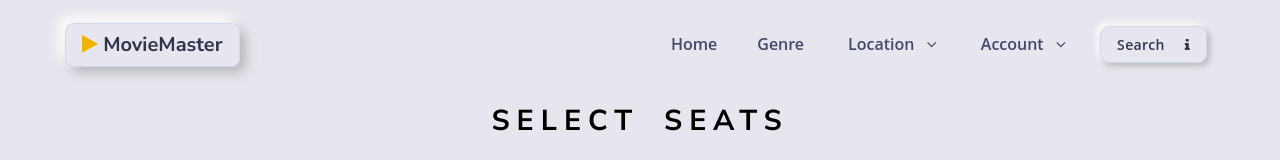
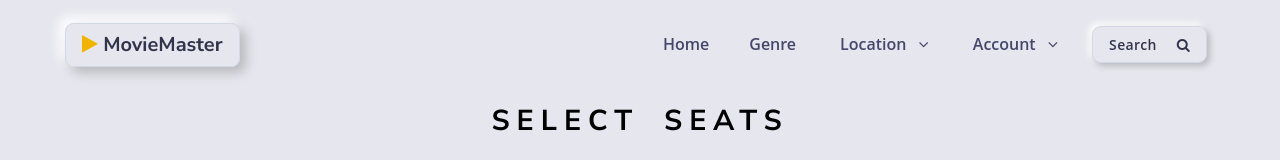
Before and after one commit to vishnucprasad/MovieMaster_Nuemorpism, a plain HTML site: page views/seat-selection.html in a window 1280 px wide. Shown: the top 160 px of the page. Drawn offline with Linux system fonts and the light colour scheme.

Commit message:
Fixed search icon bug in seat selection

```diff
--- a/views/seat-selection.html
+++ b/views/seat-selection.html
@@ -83,7 +83,7 @@
                         <li class="nav-item">
                             <div class="search-right">
                                 <a href="#search" class="btn btn-primary btn-sm font-weight-bold px-3" title="search">
-                                    Search <span class="fa fa-info ml-3" aria-hidden="true"></span>
+                                    Search <span class="fa fa-search ml-3" aria-hidden="true"></span>
                                 </a>
                                 <div id="search" class="pop-overlay">
                                     <div class="popup">
```
